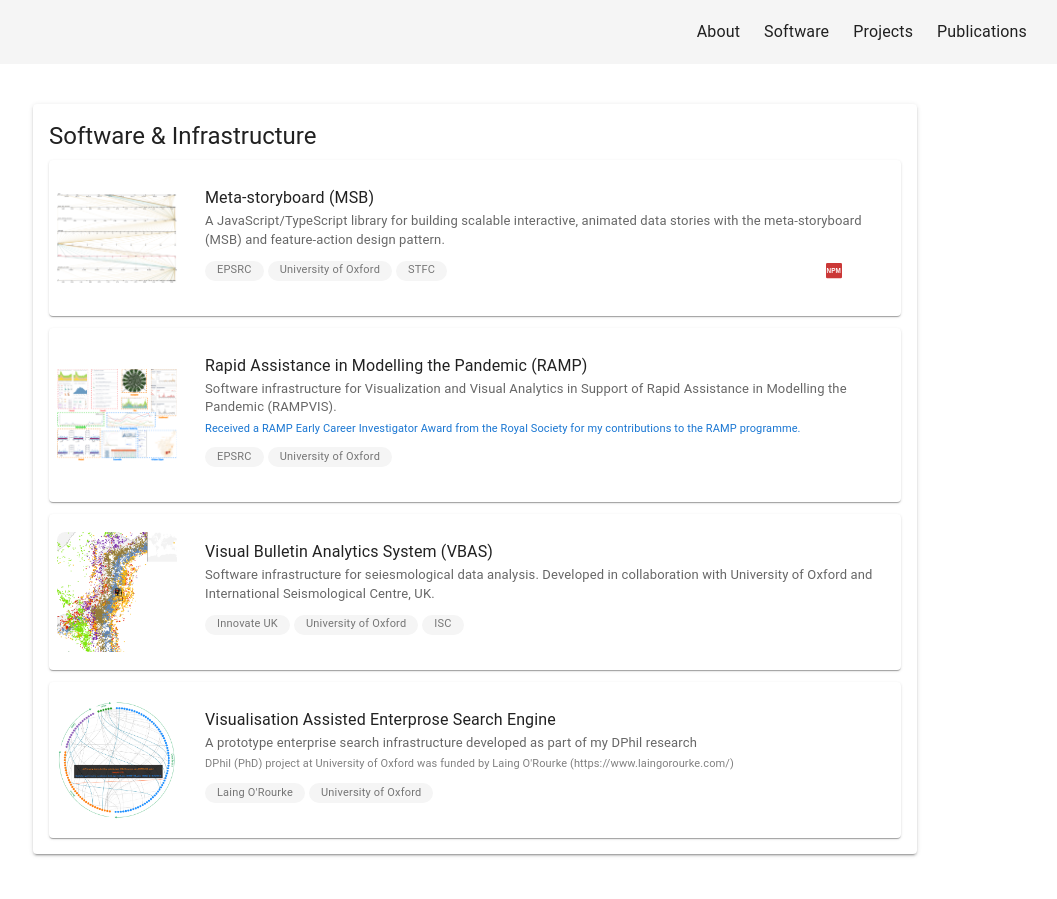
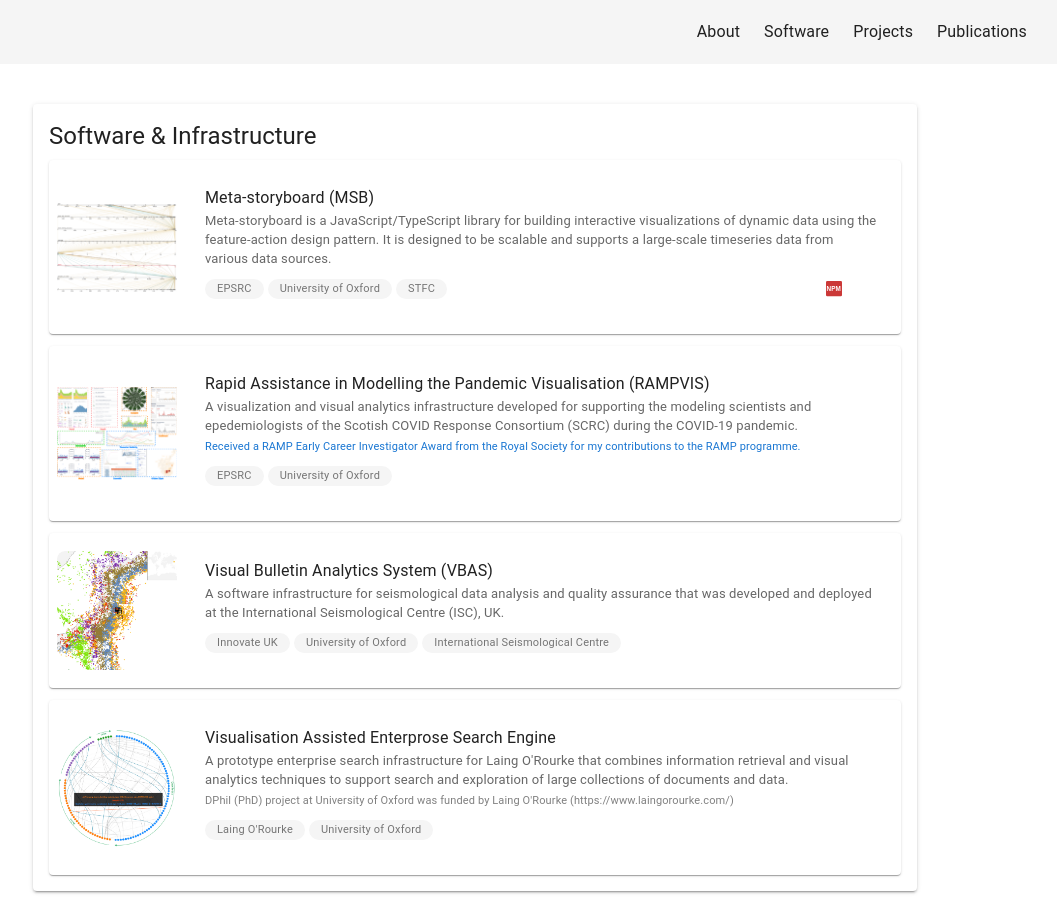
Before and after one commit to saifulkhan/saifulkhan.github.io, a Next.js app: page /software in a window 1280 px wide. Shown: the whole page, without its empty margins (165-1222 px from the left). Before the commit the page ends 862 px from the top, so only its background shows below. Built offline with nearby package versions, Linux system fonts and the light colour scheme; some icons are missing.

Commit message:
Update content and add Google Analytics tracking code

```diff
--- a/src/data/softwareList.ts
+++ b/src/data/softwareList.ts
@@ -6,7 +6,7 @@
       {
         type: 'main',
         value:
-          'A JavaScript/TypeScript library for building scalable interactive, animated data stories with the meta-storyboard (MSB) and feature-action design pattern.',
+          'Meta-storyboard is a JavaScript/TypeScript library for building interactive visualizations of dynamic data using the feature-action design pattern. It is designed to be scalable and supports a large-scale timeseries data from various data sources.',
         color: 'default',
       },
     ],
@@ -17,13 +17,13 @@
     funding: ['EPSRC', 'University of Oxford', 'STFC'],
   },
   {
-    name: 'Rapid Assistance in Modelling the Pandemic (RAMP)',
+    name: 'Rapid Assistance in Modelling the Pandemic Visualisation (RAMPVIS)',
     image: '/rampvis.png',
     description: [
       {
         type: 'main',
         value:
-          'Software infrastructure for Visualization and Visual Analytics in Support of Rapid Assistance in Modelling the Pandemic (RAMPVIS).',
+          'A visualization and visual analytics infrastructure developed for supporting the modeling scientists and epedemiologists of the Scotish COVID Response Consortium (SCRC) during the COVID-19 pandemic.',
         color: 'default',
       },
       {
@@ -60,12 +60,16 @@
       {
         type: 'main',
         value:
-          'Software infrastructure for seiesmological data analysis. Developed in collaboration with University of Oxford and International Seismological Centre, UK.',
+          'A software infrastructure for seismological data analysis and quality assurance that was developed and deployed at the International Seismological Centre (ISC), UK.',
         color: 'default',
       },
     ],
     links: [{ type: 'github', url: 'https://github.com/saifulkhan/isc_vbas' }],
-    funding: ['Innovate UK', 'University of Oxford', 'ISC'],
+    funding: [
+      'Innovate UK',
+      'University of Oxford',
+      'International Seismological Centre',
+    ],
   },
   {
     name: 'Visualisation Assisted Enterprose Search Engine',
@@ -74,7 +78,7 @@
       {
         type: 'main',
         value:
-          'A prototype enterprise search infrastructure developed as part of my DPhil research',
+          "A prototype enterprise search infrastructure for Laing O'Rourke that combines information retrieval and visual analytics techniques to support search and exploration of large collections of documents and data.",
         color: 'default',
       },
       {
--- a/src/pages/_document.tsx
+++ b/src/pages/_document.tsx
@@ -3,7 +3,23 @@
 export default function Document() {
   return (
     <Html lang="en">
-      <Head />
+      <Head>
+        {/* Google Analytics: G-XXXXXXXXXX is Measurement ID */}
+        <script
+          async
+          src="https://www.googletagmanager.com/gtag/js?id=G-XXXXXXXXXX"
+        ></script>
+        <script
+          dangerouslySetInnerHTML={{
+            __html: `
+              window.dataLayer = window.dataLayer || [];
+              function gtag(){dataLayer.push(arguments);}
+              gtag('js', new Date());
+              gtag('config', 'G-KPWP9BPQKL');
+            `,
+          }}
+        />
+      </Head>
       <body>
         <Main />
         <NextScript />
--- a/src/pages/publications.tsx
+++ b/src/pages/publications.tsx
@@ -23,9 +23,9 @@
         <Paper elevation={2} sx={{ p: 4, borderRadius: 4 }}>
           <Typography variant="h5" gutterBottom>
             Selected Publications
-            <Typography variant="body2" color="text.secondary">
+            {/* <Typography variant="body2" color="text.secondary">
               Under construction...
-            </Typography>
+            </Typography> */}
           </Typography>
           <TagFilter tags={allTags} filter={filter} setFilter={setFilter} />
           <Stack spacing={0.5} divider={<Divider flexItem />}>
```
Also changed, not shown: src/data/projectsList.ts (+4 -4 lines), src/data/publicationsList.ts (+12 -11 lines).
